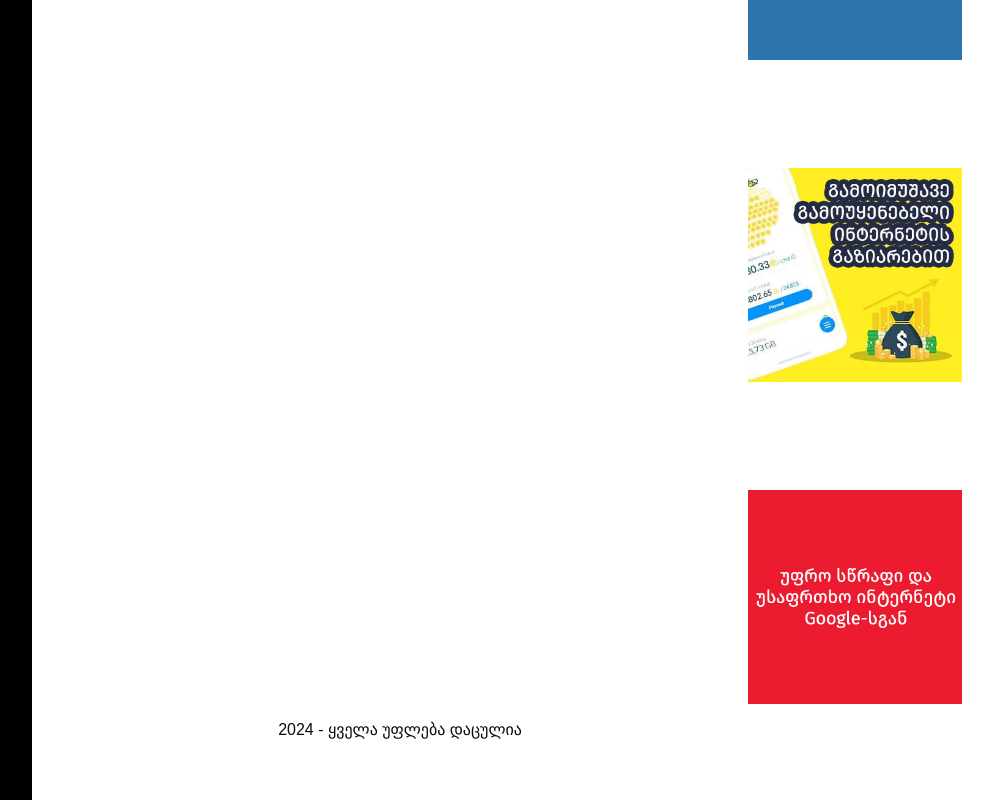
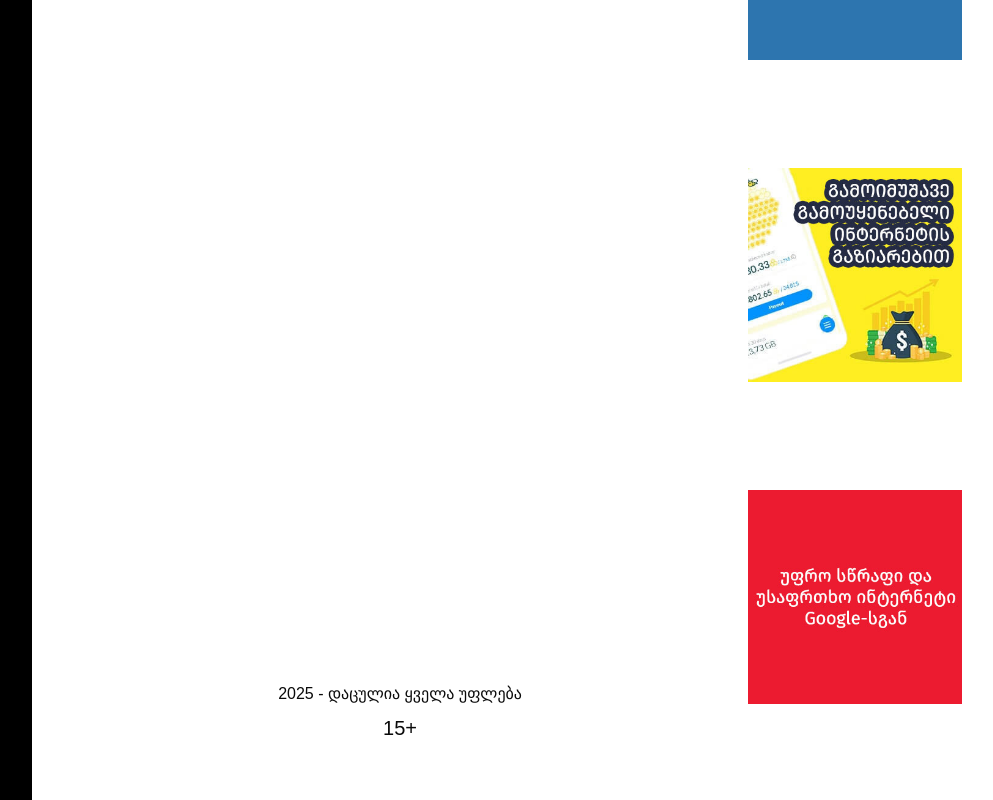
Before and after one commit to GiorgiIlariani/sportv, a Next.js app: page / in a window 1280 px wide. Shown: the part 434-1234 px from the top of the page, without its empty margins (268-1261 px from the left). Built offline with nearby package versions, Linux system fonts and the light colour scheme.

Commit message:
4th commit

```diff
--- a/app/page.tsx
+++ b/app/page.tsx
@@ -34,8 +34,9 @@ async function Home({
         )}
       </div>
 
-      <div className="flex items-center justify-center w-full absolute bottom-2">
-        <p>2024 - ყველა უფლება დაცულია</p>
+      <div className="flex items-center justify-center w-full absolute bottom-2 flex-col gap-2">
+        <p>2025 - დაცულია ყველა უფლება</p>
+        <p className="text-xl">15+</p>
       </div>
     </div>
   );
```
